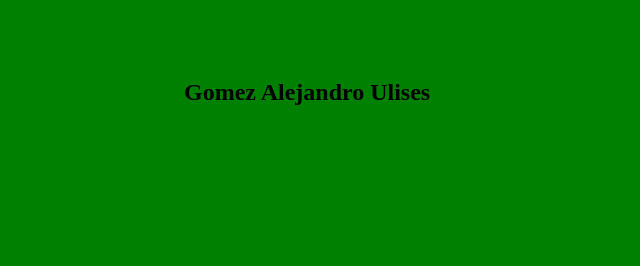
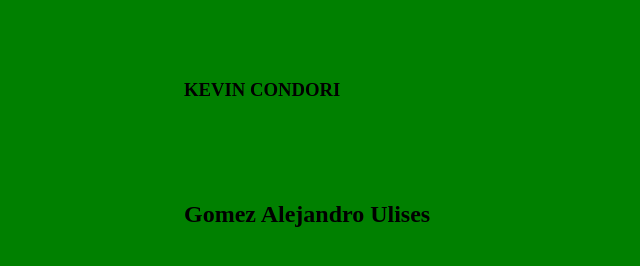
Before and after one commit to AndresTorres9011/TP_SO_I4_Equipo_100, a plain HTML site: page index.html in a window 1280 px wide. Shown: the part 258-524 px from the top of the page, without its empty margins (116-756 px from the left). Drawn offline with Linux system fonts and the light colour scheme.

Commit message:
Nombre y apellido de ALfa en el Index

```diff
--- a/index.html
+++ b/index.html
@@ -8,6 +8,7 @@
 </head>
 <body>
 <h1>Controlde versiones</h1>
+<h3>KEVIN CONDORI</h3>
 <h2>Gomez Alejandro Ulises</h2>
 </body>
 </html>
```
